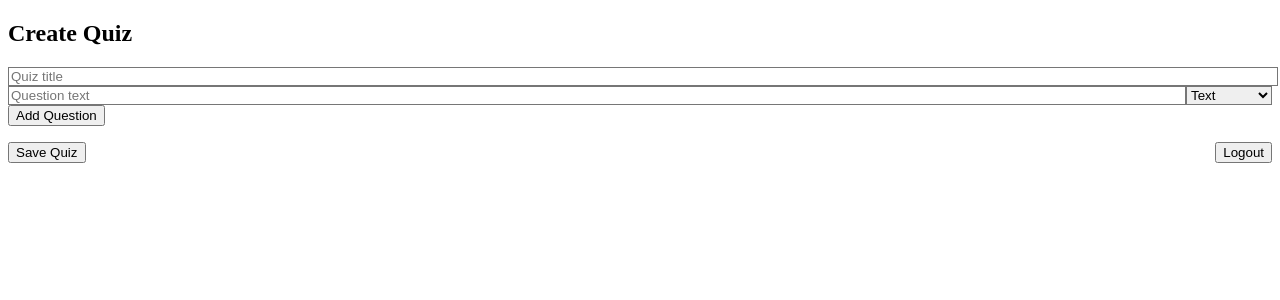
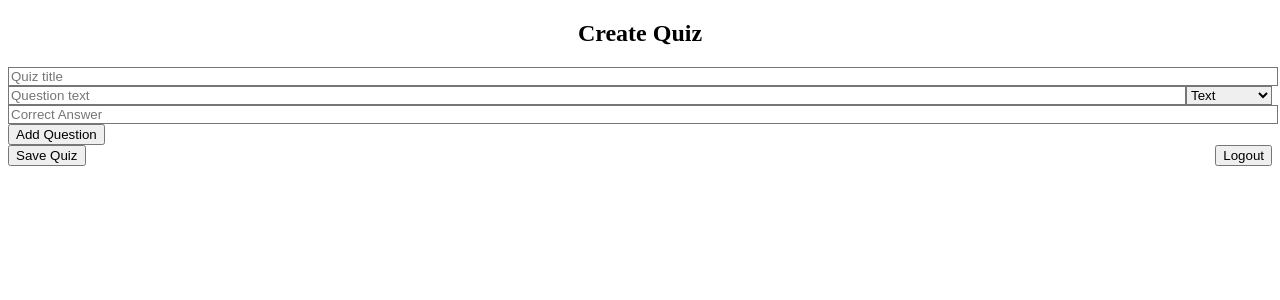
Before and after one commit to 1197chandu/quize-managment, a React (Vite) app: page /admin in a window 1280 px wide. Shown: the top 300 px of the page. Built offline with nearby package versions, Linux system fonts and the light colour scheme; sample sign-in values are in the browser's storage.

Commit message:
upadted the admin component to add correct answers

```diff
--- a/src/pages/Admin.jsx
+++ b/src/pages/Admin.jsx
@@ -8,19 +8,40 @@ const Admin = () => {
   const [questionText, setQuestionText] = useState("");
   const [type, setType] = useState("text");
   const [options, setOptions] = useState("");
+  const [correctAnswer, setCorrectAnswer] = useState("");
 
   const addQuestion = () => {
+    if (!questionText || !correctAnswer) {
+      alert("Please enter both question text and correct answer.");
+      return;
+    }
+
+    if (type === "mcq") {
+      const opts = options.split(",").map((opt) => opt.trim());
+      if (!opts.includes(correctAnswer)) {
+        alert("Correct answer must match one of the options!");
+        return;
+      }
+    }
+
     const newQ = {
       text: questionText,
       type,
-      options: options ? options.split(",") : [],
+      options: type === "mcq" ? options.split(",").map((o) => o.trim()) : [],
+      answer: correctAnswer,
     };
+
     setQuestions([...questions, newQ]);
     setQuestionText("");
     setOptions("");
+    setCorrectAnswer("");
   };
 
   const saveQuiz = () => {
+    if (!title) {
+      alert("Please enter a quiz title.");
+      return;
+    }
     const quizzes = JSON.parse(localStorage.getItem("quizzes")) || [];
     quizzes.push({ title, questions });
     localStorage.setItem("quizzes", JSON.stringify(quizzes));
@@ -35,12 +56,12 @@ const Admin = () => {
 
   return (
     <div className="max-w-3xl mx-auto mt-10 p-6 bg-white rounded-lg shadow-md">
-      <h2 className="text-2xl font-bold mb-4">Create Quiz</h2>
+      <h2 className="text-2xl font-bold mb-4 text-center">Create Quiz</h2>
 
       <input
         type="text"
         placeholder="Quiz title"
-        className="w-full border rounded px-3 py-2 mb-3"
+        className="w-full border rounded px-3 py-2 mb-4"
         value={title}
         onChange={(e) => setTitle(e.target.value)}
       />
@@ -74,6 +95,38 @@ const Admin = () => {
         />
       )}
 
+      {type === "text" && (
+        <input
+          type="text"
+          placeholder="Correct Answer"
+          className="w-full border rounded px-3 py-2 mb-3"
+          value={correctAnswer}
+          onChange={(e) => setCorrectAnswer(e.target.value)}
+        />
+      )}
+
+      {type === "boolean" && (
+        <select
+          className="w-full border rounded px-3 py-2 mb-3"
+          value={correctAnswer}
+          onChange={(e) => setCorrectAnswer(e.target.value)}
+        >
+          <option value="">Select Correct Answer</option>
+          <option value="True">True</option>
+          <option value="False">False</option>
+        </select>
+      )}
+
+      {type === "mcq" && (
+        <input
+          type="text"
+          placeholder="Correct Answer (must match one option)"
+          className="w-full border rounded px-3 py-2 mb-3"
+          value={correctAnswer}
+          onChange={(e) => setCorrectAnswer(e.target.value)}
+        />
+      )}
+
       <button
         onClick={addQuestion}
         className="bg-blue-500 text-white px-4 py-2 rounded hover:bg-blue-600"
@@ -81,13 +134,16 @@ const Admin = () => {
         Add Question
       </button>
 
+      {questions.length > 0 && (
         <ul className="mt-4 list-disc pl-5">
           {questions.map((q, i) => (
             <li key={i}>
-            {q.text} ({q.type})
+              {q.text} ({q.type}) - Correct Answer:{" "}
+              <span className="font-semibold">{q.answer}</span>
             </li>
           ))}
         </ul>
+      )}
 
       <div className="flex justify-between mt-6">
         <button
```
Lines whose indentation alone changed are shown as unchanged.
